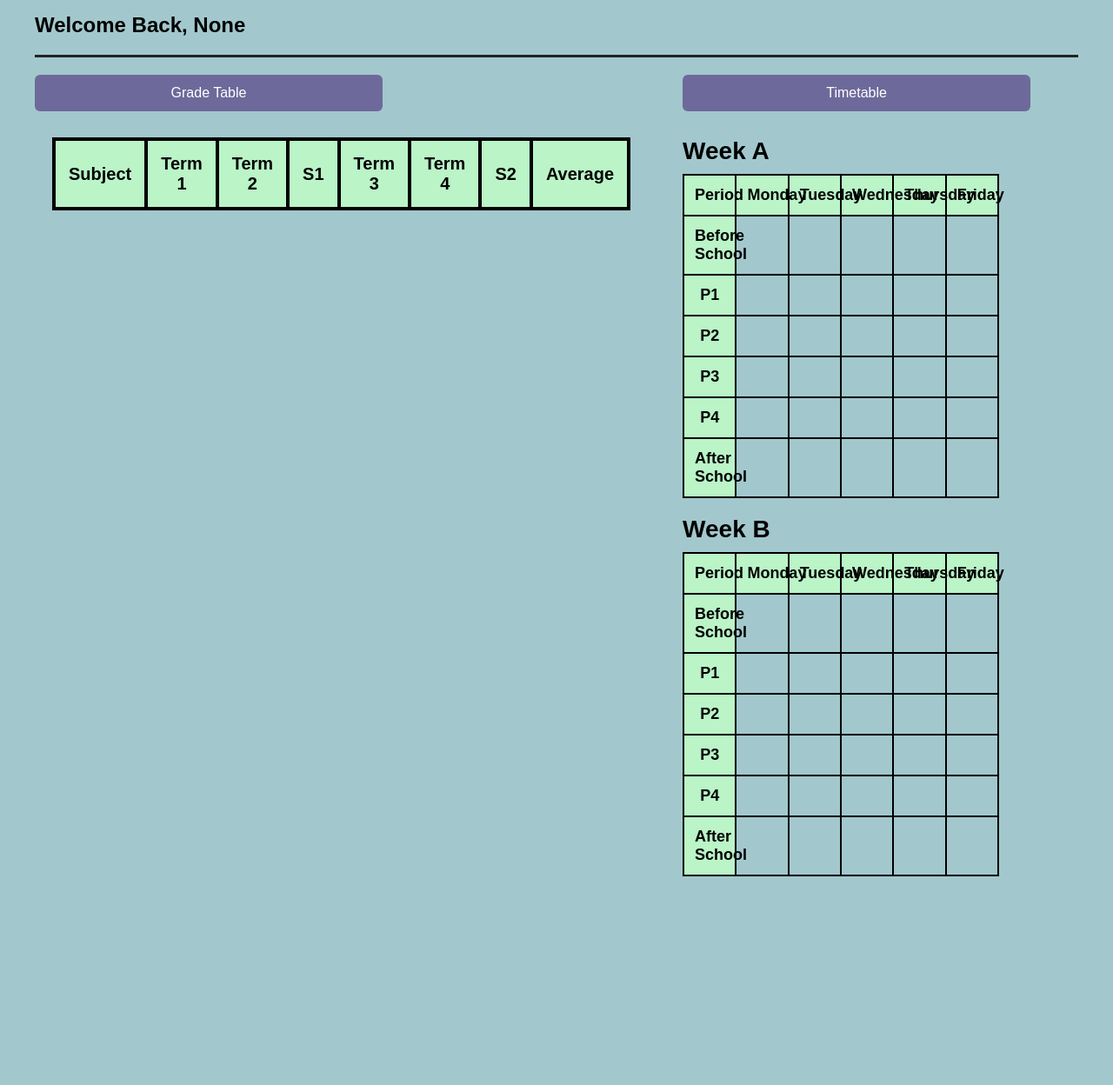
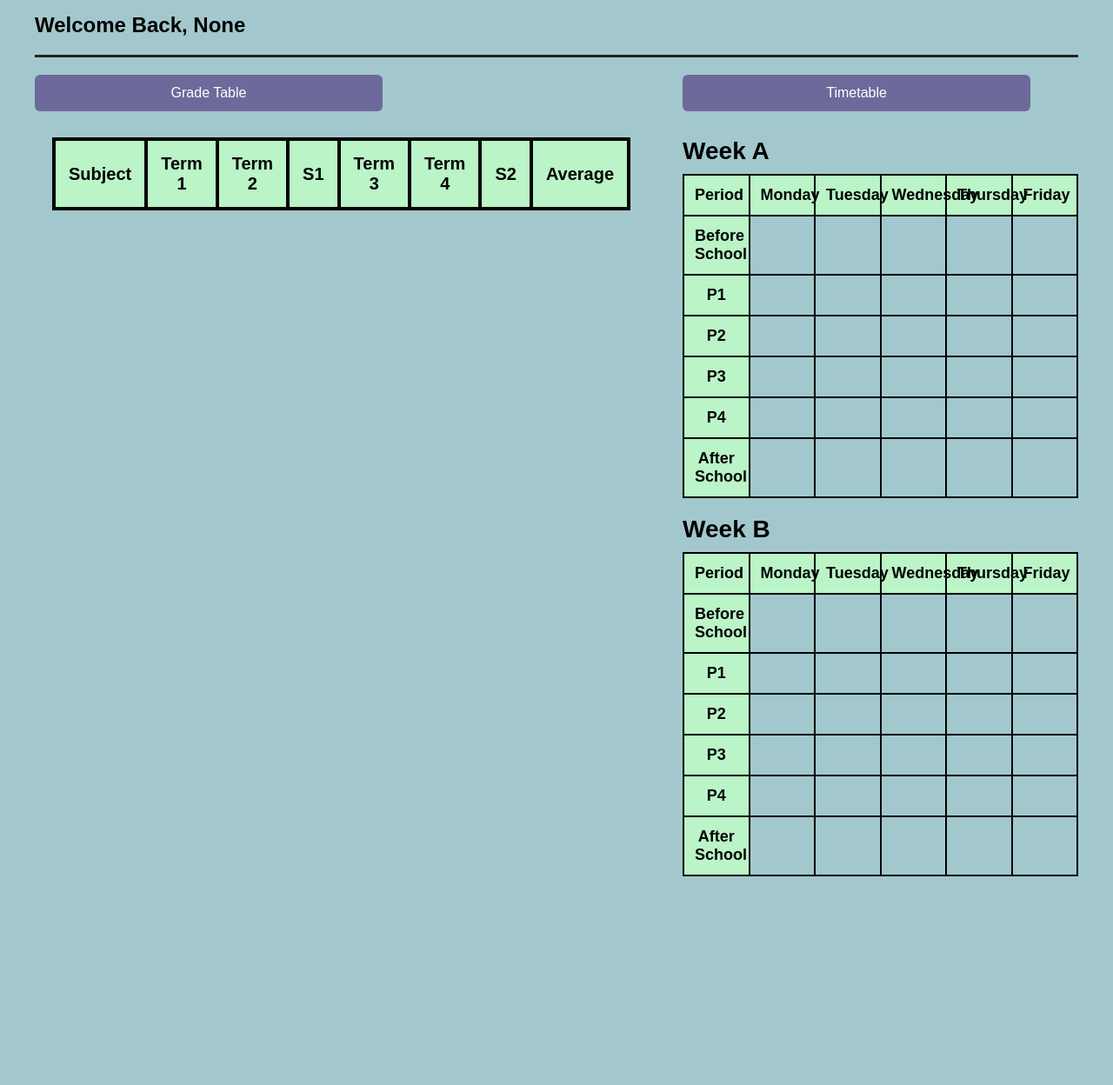
Before and after one commit to Zeesh-084/Assessment-Task-3-Software-Project, a Flask app: page /index in a window 1280 px wide. Shown: the part 255-1503 px from the top of the page at 87% size. Run offline with Flask 3, Linux system fonts and the light colour scheme; data comes from the database, SQL or seed files in the repository; both versions use the stored data as it was after the commit; data that the repository does not hold is empty; some libraries are stand-ins or nearby versions.

```diff
--- a/Static/css/style.css
+++ b/Static/css/style.css
@@ -288,10 +288,10 @@ button[type="titles"] {
 }
 
 .timetable-table {
-    width: 80%;
+    width: 100%;
     border-collapse: collapse;
     table-layout: fixed;
-    margin-bottom: 20px;
+    margin-bottom: 10px;
     border-radius: 10px;
 }
 
@@ -306,6 +306,6 @@ button[type="titles"] {
 .timetable-table td {
     padding: 12px;
     border: 2px solid black;
-    font-size: 18px;
+    font-size: 14px;
     text-align: center;
 }
```
Also changed, not shown: database_files/database.db.
